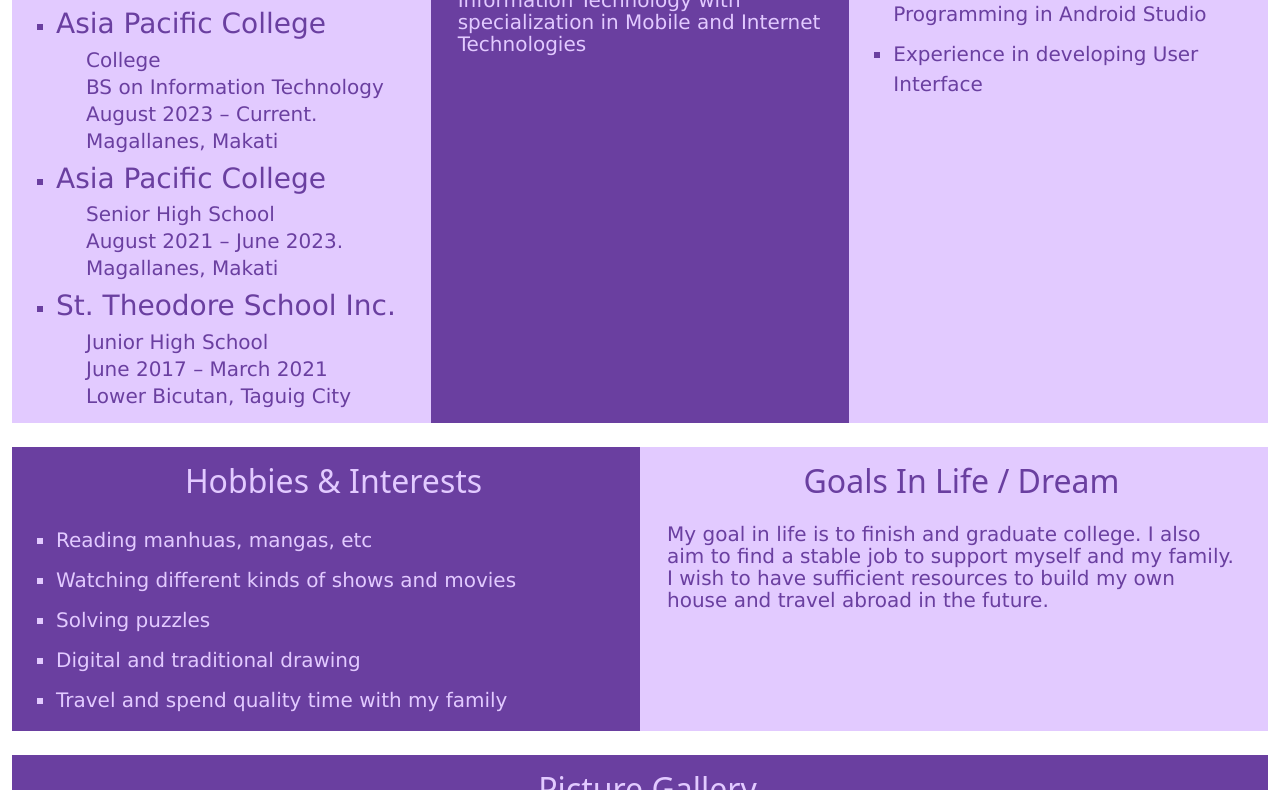
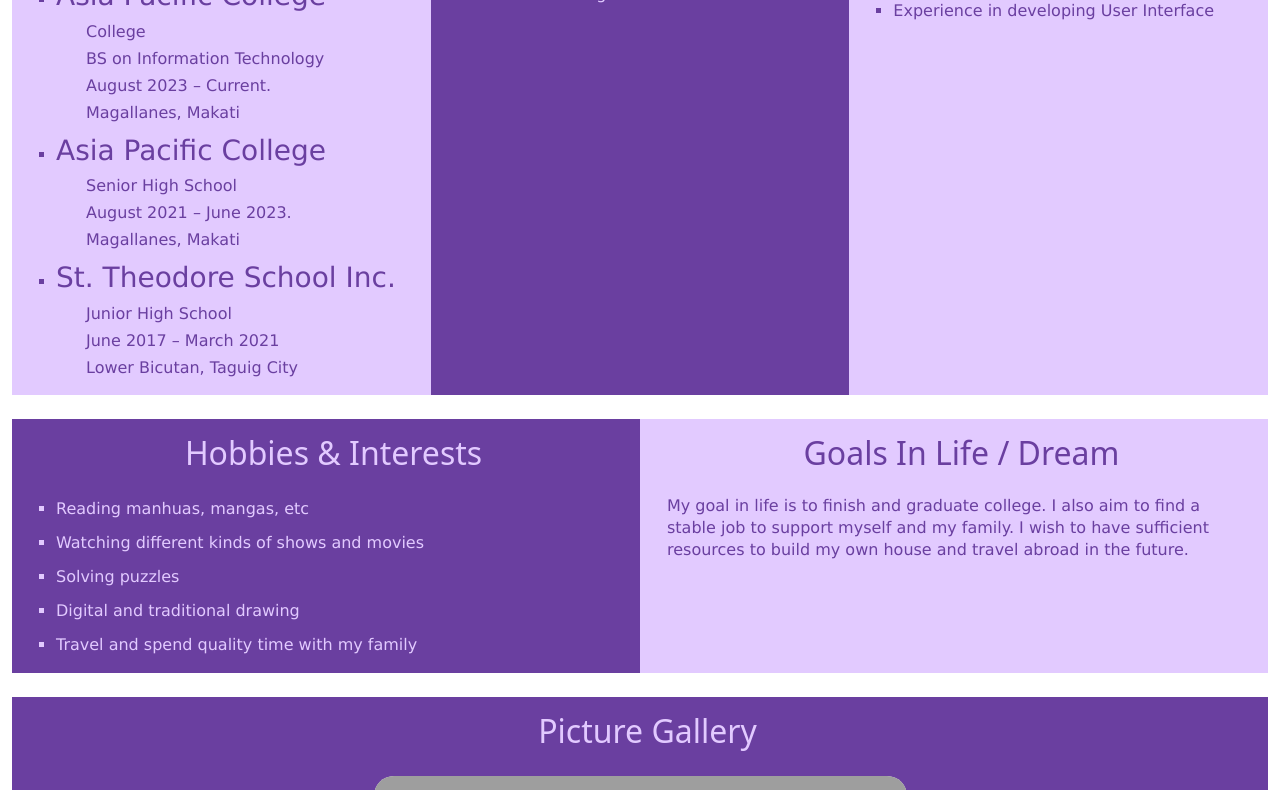
Before and after one commit to MarielleKloieAPC/webprog-MI231-bootstrap-template, a plain HTML site: page sb/index.html in a window 1280 px wide. Shown: the part 418-1208 px from the top of the page. Drawn offline with nearby package versions, Linux system fonts and the light colour scheme; grey boxes are pictures that could not be loaded.

Commit message:
Edited info

```diff
--- a/sb/index.html
+++ b/sb/index.html
@@ -27,7 +27,6 @@
     text-align: center;
     background: #6a3fa0;
     color: #e2caff;
-    font-size: 40px;
     padding: 40px;
     margin-top: 30px;
     margin-bottom: 40px;
@@ -43,7 +42,6 @@
 
     p {
         font-family: verdana;
-        font-size: 20px;
         text-align: left;
         margin-top: 15px;
         margin-bottom: 15px;
@@ -54,7 +52,6 @@
 
     .paragraph  {
         font-family: verdana;
-        font-size: 20px;
         text-align: left;
         margin-top: 5px;
         margin-bottom: 5px;
@@ -71,7 +68,6 @@
 
     li {
         font-family: verdana;
-        font-size: 20px;
     }
     </style>
     <head>
@@ -153,7 +149,7 @@
                     </div>
                     <div class="col-md" style="background-color: rgb(226, 202, 255); color: rgb(106,63,160);">
                         <h2>IT Experience</h2>
-                        <ul class="b">
+                        <ul class="a">
                             <li>Knowledgeable in Mobile Programming in Android Studio</li>
                             <li>Experience in developing User Interface</li>
                         </ul>
```
